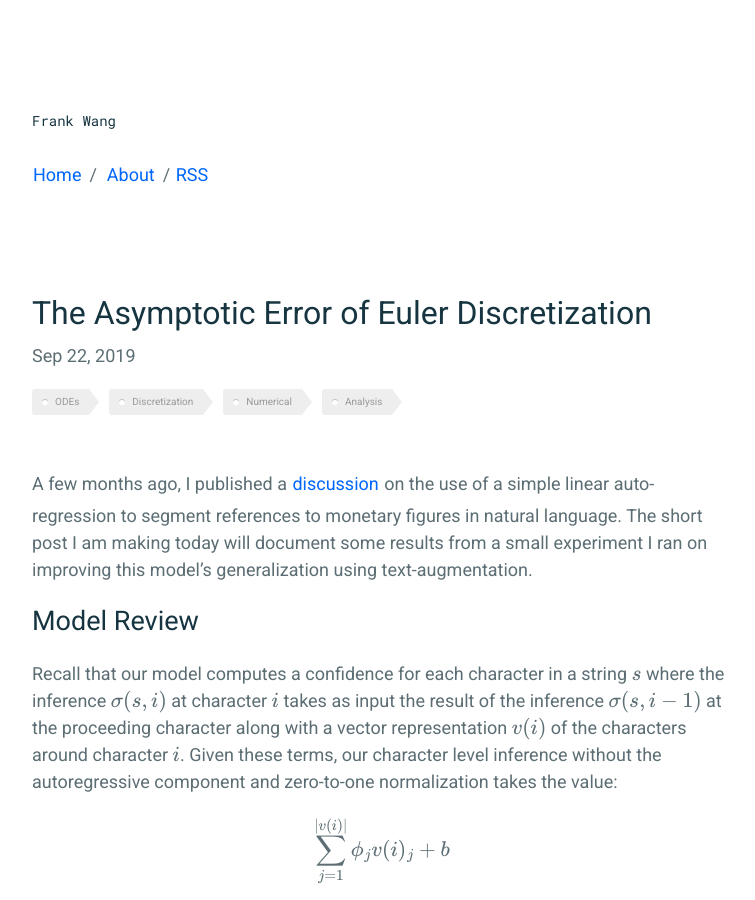
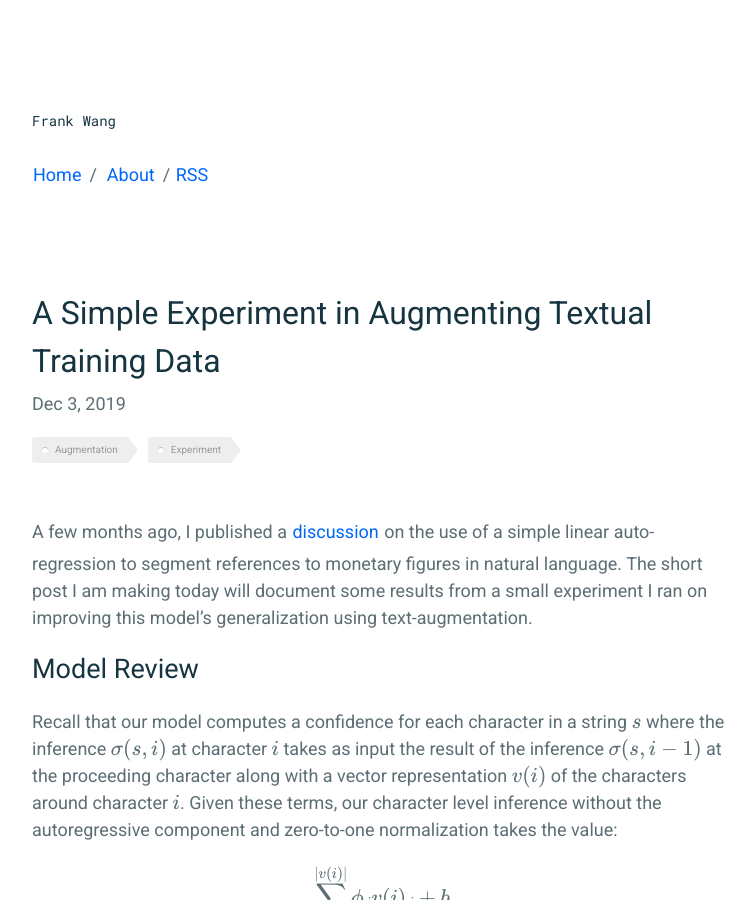
Before and after one commit to frankwang95/frankwang95.github.io, a Jekyll site: the page built from _posts/2019-12-03-simple-text-augmentation-experiment.md, in a window 1280 px wide and 900 px high. Shown: the whole window, without its empty margins (258-1013 px from the left). Built offline with Jekyll 4.4.1, drawn with Linux system fonts in a browser that asks for light colours; formulas are drawn with MathJax 3.

Commit message:
Fixed title and date

```diff
--- a/_posts/2019-12-03-simple-text-augmentation-experiment.md
+++ b/_posts/2019-12-03-simple-text-augmentation-experiment.md
@@ -1,8 +1,8 @@
 ---
 layout: post
-title: "The Asymptotic Error of Euler Discretization"
-date: 2019-09-22
-tags: ODEs Discretization Numerical Analysis
+title: "A Simple Experiment in Augmenting Textual Training Data"
+date: 2019-12-03
+tags: Augmentation Experiment
 ---
 
 A few months ago, I published a [discussion](https://frankwang95.github.io/2019/04/simple_linear_recurrent_model) on the use of a simple linear auto-regression to segment references to monetary figures in natural language. The short post I am making today will document some results from a small experiment I ran on improving this model's generalization using text-augmentation.
```
